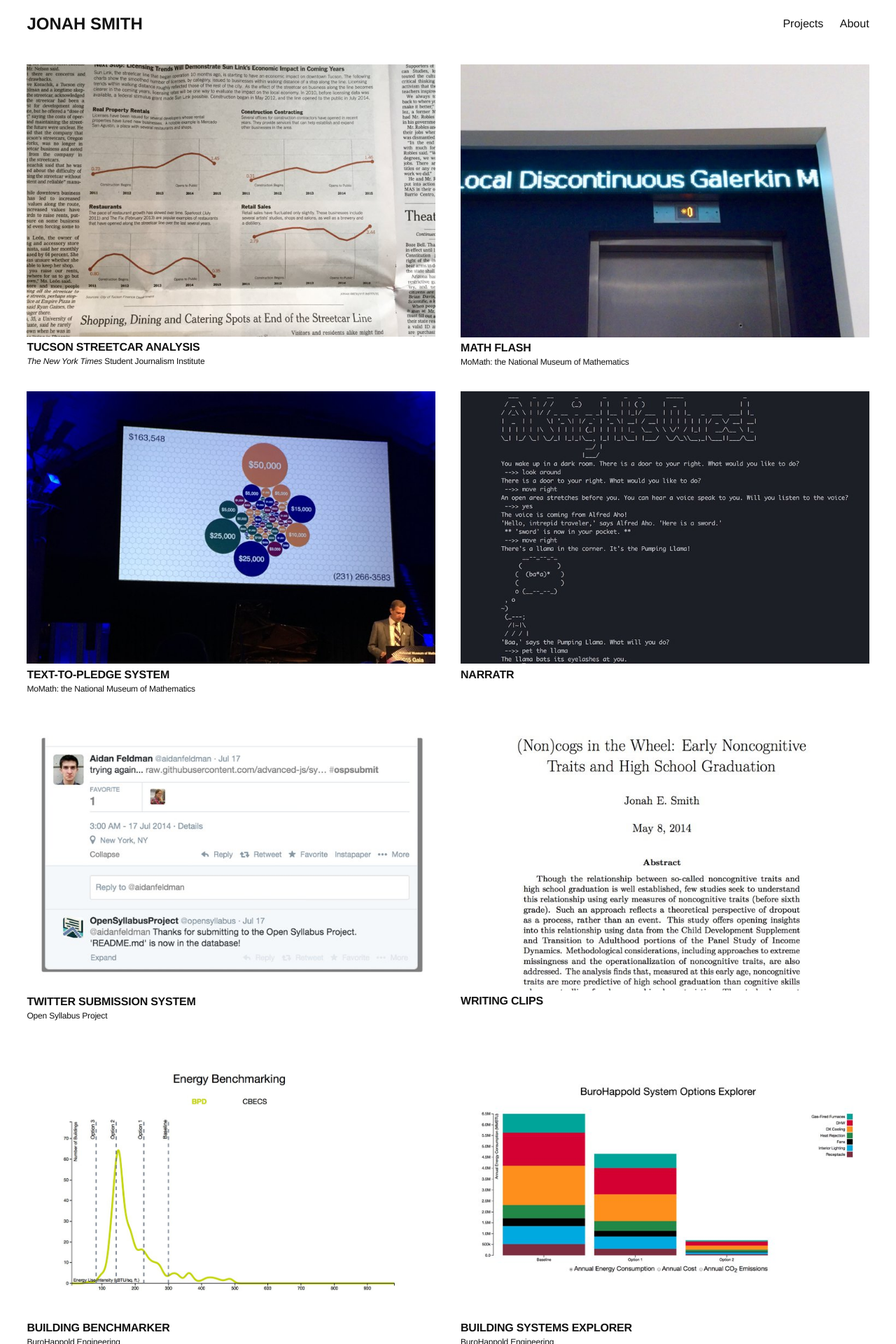
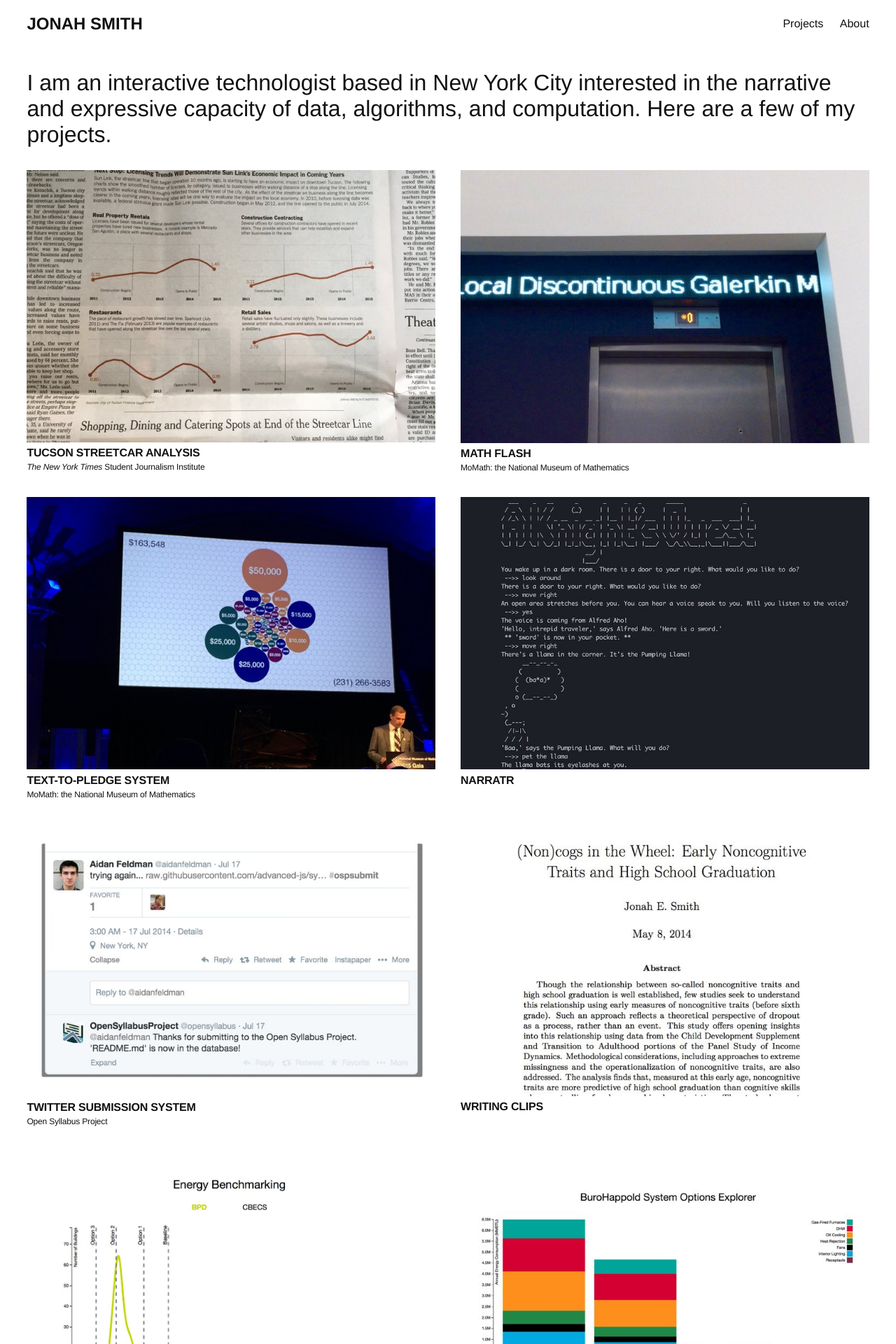
Before and after one commit to jonahsmith/personal-site, a Jekyll site: the page built from index.md, in a window 1280 px wide. Shown: the top 1920 px of the page at 70% size. Built offline with Jekyll 4.4.1, drawn with Linux system fonts in a browser that asks for light colours.

Commit message:
add callout on homepage

```diff
--- a/_config.yml
+++ b/_config.yml
@@ -7,3 +7,5 @@ github_username:  jonahsmith
 
 markdown: kramdown
 permalink: /blog/:title
+sass:
+  sass_dir: assets/css
--- a/_includes/header.html
+++ b/_includes/header.html
@@ -2,7 +2,6 @@
 <html>
     <head>
         <meta name="viewport" content="width=device-width, initial-scale=1">
-        <link rel="stylesheet" type="text/css" href="/assets/css/sanitize.css">
         <link rel="stylesheet" type="text/css" href="/assets/css/main.css">
         <title>{{ page.title }}{% if page.layout != 'home' %} - {{ site.title }}{% endif %}</title>
     </head>
@@ -10,7 +9,7 @@
         <nav>
             <div class="navbar-title"><a href="/">Jonah Smith</a></div>
             <div class="navbar-navlinks">
-                <a href="/">Projects</a>
+                <a href="/interactive">Projects</a>
                 <a href="/about">About</a>
             </div>
         </nav>
--- a/_layouts/home.html
+++ b/_layouts/home.html
@@ -1,6 +1,10 @@
 ---
 layout: default
 ---
+
+<div class="callout">
+	{{ content }}
+</div>
 
 <div class="projectList">
     {% for page in site.data.featured %}
--- a/assets/css/main.scss
+++ b/assets/css/main.scss
@@ -1,5 +1,7 @@
 ---
 ---
+
+@import 'sanitize';
 
 $dark-text: #111;
 $light-text: #464646;
@@ -49,6 +51,10 @@ nav {
         margin-right: 20px;
     }
 
+}
+
+.callout {
+    font-size: 2rem;
 }
 
 .projectList {
--- a/index.md
+++ b/index.md
@@ -2,3 +2,5 @@
 title: Jonah Smith
 layout: home
 ---
+
+I am an interactive technologist based in New York City interested in the narrative and expressive capacity of data, algorithms, and computation. Here are a few of my projects.
```
Also changed, not shown: assets/css/sanitize.scss (renamed from assets/css/sanitize.css).
